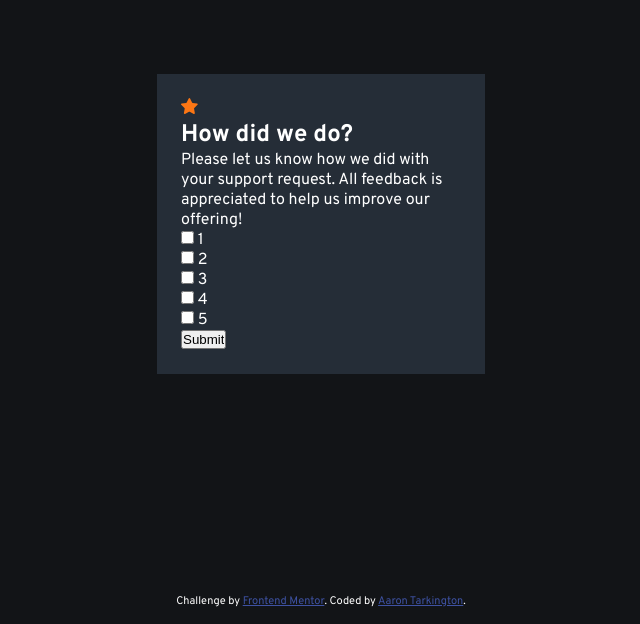
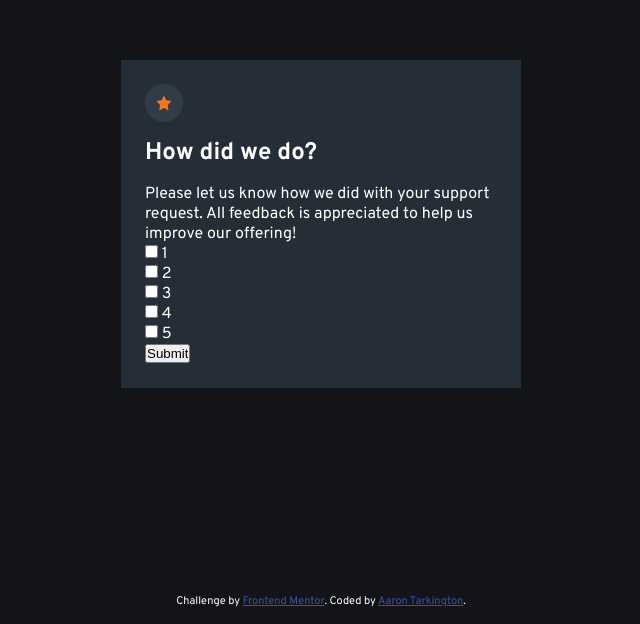
Before and after one commit to aarontark/Interactive-Rating-Component, a plain HTML site: page index.html in a window 1280 px wide. Shown: the part 176-800 px from the top of the page, without its empty margins (319-959 px from the left). Drawn offline with Linux system fonts and the light colour scheme.

Commit message:
added title and icon styling

```diff
--- a/index.html
+++ b/index.html
@@ -19,7 +19,9 @@
   <main class="content-container">
     <section class="main-section">
       <div class="icon-container">
-        <img class="icon" src="./images/icon-star.svg" alt="">
+        <div class="icon-border">
+          <img class="icon" src="./images/icon-star.svg" alt="">
+        </div>
       </div>
       <h1 class="content-title">How did we do?</h1>
       <p class="content-para">Please let us know how we did with your support request. All feedback is appreciated
--- a/style.css
+++ b/style.css
@@ -33,8 +33,30 @@ button {
 .content-container {
     background-color: var(--dark-blue);
     width: 87.5%;
-    max-width: 20.5rem;
+    max-width: 25rem;
     padding: 1.5rem;
+}
+
+.icon-container {
+    display: flex;
+    justify-content: start;
+    align-items: center;
+}
+
+.icon-border {
+    background-color: hsl(213, 20%, 24%);
+    padding: .75rem;
+    display: flex;
+    justify-content: center;
+    border-radius: 50%;
+}
+
+.icon {
+    width: .9rem;
+}
+
+.content-title {
+    padding: 1rem 0;
 }
 
 .confirmation-container {
```
